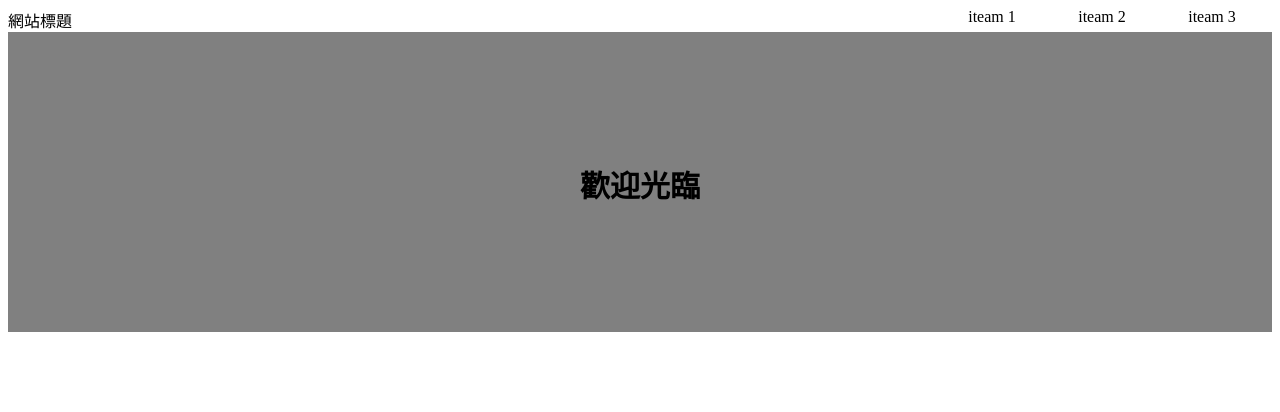
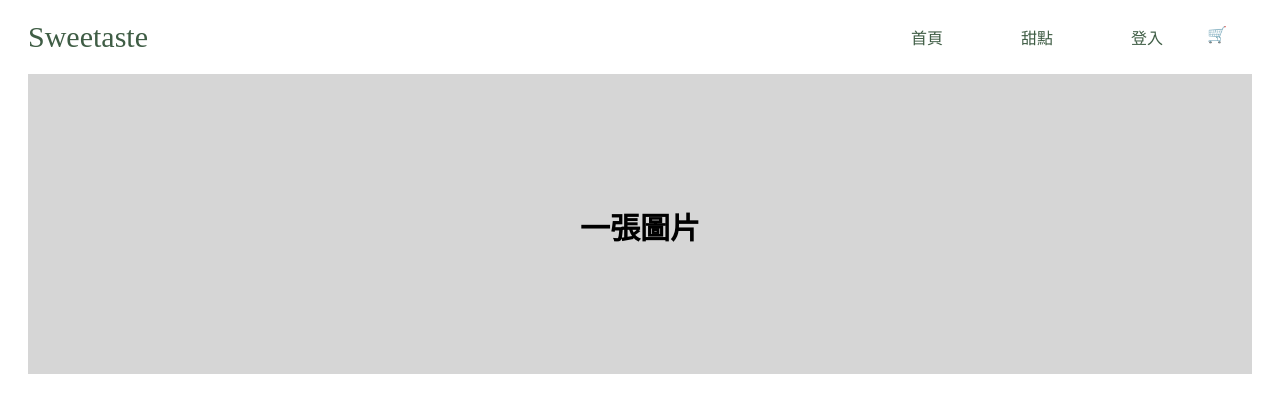
Before and after one commit to rookieLv2/Sweetaste, a plain HTML site: page index.html in a window 1280 px wide. Drawn offline with Linux system fonts and the light colour scheme.

Commit message:
add top_menu
didn't have image.

```diff
--- a/index.css
+++ b/index.css
@@ -1,7 +1,11 @@
-.frame{
+.top_menu{
+    color: #3f5d45;
     display: flex; /* 讓"下一層次"的項目水平排列 */
+    padding: 0;
+    margin: 20px;
 }
-.left{
+.logo{
+    font-size: 30px;
     flex: none; /* 固定配置 */
     width: 200px;
 }
@@ -9,6 +13,7 @@
     display: flex; /* 讓"下一層次"的項目水平排列 */
     justify-content: flex-end; /* 水平對齊 */
     flex: auto; /* auto 自動填滿 */
+    margin: 5px;
 }
 .iteam{
     flex: none;
@@ -16,12 +21,16 @@
     margin-right: 10px;
     text-align: center;
 }
+.shop_icon{
+    margin-right: 20px;
+}
 .welcome{
     display: flex;
     justify-content: center; /* 左右排列置中 */
     align-items: center; /* 上下排列置中 */
     height: 300px;
-    background-color: gray;
+    background-color: rgba(128, 128, 128, 0.327);
+    margin: 20px;
 }
 .text{
     text-align: center; /* text文字置中 */
--- a/index.html
+++ b/index.html
@@ -7,16 +7,21 @@
         <link rel="stylesheet" href="index.css">
     </head>
     <body>
-        <div class="frame">
-            <div class="left">網站標題</div>
+        <div class="top_menu">
+            <div class="logo">Sweetaste
+                <a href="index.html">
+                    <!-- <img src="img/logo-all-dark.png" alt="logo"> -->
+                </a>
+            </div>
             <div class="right">
-                <div class="iteam">iteam 1</div>
-                <div class="iteam">iteam 2</div>
-                <div class="iteam">iteam 3</div>
+                <div class="iteam">首頁</div>
+                <div class="iteam">甜點</div>
+                <div class="iteam">登入</div>
+                <div class="shop_icon">🛒</div>
             </div>
         </div>
         <div class="welcome">
-            <div class="text">歡迎光臨</div>
+            <div class="text">一張圖片</div>
         </div>
     </body>
 </html>
```
